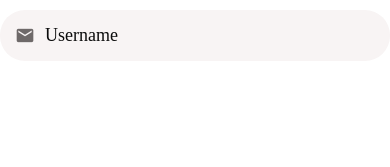
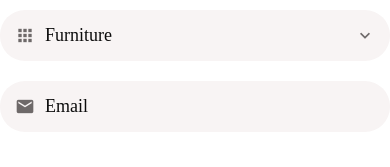
Before and after one commit to tylerdavisgit/Learn-ReactNative-DoneWithIt, a React Native app: screen / in a window 390 px wide. Shown: the top 167 px of the page. Built offline with nearby package versions, Linux system fonts and the light colour scheme.

Commit message:
Updated Styles file in config to include the color palette. Created custom item picker for item category.

```diff
--- a/App.js
+++ b/App.js
@@ -1,12 +1,28 @@
 import React, { useState } from "react";
 import Screen from "./app/components/Screen";
-import { TextInput, Text } from "react-native";
+import { TextInput, Text, Switch } from "react-native";
 import AppTextInput from "./app/components/AppTextInput";
+import AppPicker from "./app/components/AppPicker";
 
 export default function App() {
+  const categories = [
+    { label: "Furniture", value: 1 },
+    { label: "Clothing", value: 2 },
+    { label: "Cameras", value: 3 },
+  ];
+
+  const [category, setCategory] = useState(categories[0]);
+
   return (
     <Screen>
-      <AppTextInput placeholder="Username" icon="email" />
+      <AppPicker
+        selectedItem={category}
+        onSelectItem={(item) => setCategory(item)}
+        items={categories}
+        icon="apps"
+        placeholder="Category"
+      />
+      <AppTextInput placeholder="Email" icon="email" />
     </Screen>
   );
 }
--- /dev/null
+++ b/app/components/AppPicker.js
@@ -0,0 +1,84 @@
+import React, { useState } from "react";
+import {
+  View,
+  StyleSheet,
+  TouchableWithoutFeedback,
+  Modal,
+  Button,
+  FlatList,
+} from "react-native";
+import { MaterialCommunityIcons } from "@expo/vector-icons";
+
+import defaultStyles from "../config/styles";
+import AppText from "./AppText";
+import PickerItem from "./PickerItem";
+import Screen from "./Screen";
+
+export default function AppPicker({
+  icon,
+  items,
+  onSelectItem,
+  selectedItem,
+  placeholder,
+}) {
+  const [modalVisible, setModalVisible] = useState(false);
+  return (
+    <>
+      <TouchableWithoutFeedback onPress={() => setModalVisible(true)}>
+        <View style={styles.container}>
+          {icon && (
+            <MaterialCommunityIcons
+              name={icon}
+              size={20}
+              color={defaultStyles.colors.medium}
+              style={styles.icon}
+            />
+          )}
+          <AppText style={styles.text}>
+            {selectedItem ? selectedItem.label : placeholder}
+          </AppText>
+          <MaterialCommunityIcons
+            name="chevron-down"
+            size={20}
+            color={defaultStyles.colors.medium}
+          />
+        </View>
+      </TouchableWithoutFeedback>
+      <Modal visible={modalVisible} animationType="slide">
+        <Screen>
+          <Button title="Close" onPress={() => setModalVisible(false)} />
+          <FlatList
+            data={items}
+            keyExtractor={(item) => item.value.toString()}
+            renderItem={({ item }) => (
+              <PickerItem
+                label={item.label}
+                onPress={() => {
+                  setModalVisible(false);
+                  onSelectItem(item);
+                }}
+              />
+            )}
+          />
+        </Screen>
+      </Modal>
+    </>
+  );
+}
+
+const styles = StyleSheet.create({
+  container: {
+    backgroundColor: defaultStyles.colors.light,
+    borderRadius: 25,
+    flexDirection: "row",
+    width: "100%",
+    padding: 15,
+    marginVertical: 10,
+  },
+  icon: {
+    marginRight: 10,
+  },
+  text: {
+    flex: 1,
+  },
+});
--- a/app/components/AppText/AppText.js
+++ b/app/components/AppText/AppText.js
@@ -1,15 +1,8 @@
 import React from "react";
-import { Text, View, StyleSheet, Platform } from "react-native";
+import { Text } from "react-native";
 
-import styles from "./styles";
+import defaultStyles from "../../config/styles";
 
 export default function AppText({ children, style }) {
-  return <Text style={[styles.text, style]}>{children}</Text>;
+  return <Text style={[defaultStyles.text, style]}>{children}</Text>;
 }
-
-const styles = StyleSheet.create({
-  text: {
-    fontSize: 18,
-    fontFamily: Platform.OS === "android" ? "Roboto" : "Avenir",
-  },
-});
--- a/app/components/AppTextInput.js
+++ b/app/components/AppTextInput.js
@@ -1,7 +1,8 @@
 import React from "react";
 import { View, Text, TextInput, StyleSheet, Platform } from "react-native";
 import { MaterialCommunityIcons } from "@expo/vector-icons";
-import colors from "../config/colors";
+
+import defaultStyles from "../config/styles";
 
 export default function AppTextInput({ icon, ...otherProps }) {
   return (
@@ -10,18 +11,18 @@
         <MaterialCommunityIcons
           name={icon}
           size={20}
-          color={colors.medium}
+          color={defaultStyles.colors.medium}
           style={styles.icon}
         />
       )}
-      <TextInput style={styles.textInput} {...otherProps} />
+      <TextInput style={defaultStyles.text} {...otherProps} />
     </View>
   );
 }
 
 const styles = StyleSheet.create({
   container: {
-    backgroundColor: colors.light,
+    backgroundColor: defaultStyles.colors.light,
     borderRadius: 25,
     flexDirection: "row",
     width: "100%",
@@ -31,9 +32,4 @@
   icon: {
     marginRight: 10,
   },
-  textInput: {
-    color: colors.dark,
-    fontSize: 18,
-    fontFamily: Platform.OS === "android" ? "Roboto" : "Avenir",
-  },
 });
--- /dev/null
+++ b/app/components/PickerItem.js
@@ -0,0 +1,17 @@
+import React from "react";
+import { StyleSheet, Text, View, TouchableOpacity } from "react-native";
+import AppText from "./AppText";
+
+export default function PickerItem({ label, onPress }) {
+  return (
+    <TouchableOpacity style={styles.text} onPress={onPress}>
+      <AppText>{label}</AppText>
+    </TouchableOpacity>
+  );
+}
+
+const styles = StyleSheet.create({
+  text: {
+    padding: 20,
+  },
+});
--- /dev/null
+++ b/app/config/styles.js
@@ -0,0 +1,12 @@
+import { Platform } from "react-native";
+
+import colors from "./colors";
+
+export default {
+  colors,
+  text: {
+    color: colors.dark,
+    fontSize: 18,
+    fontFamily: Platform.OS === "android" ? "Roboto" : "Avenir",
+  },
+};
```
